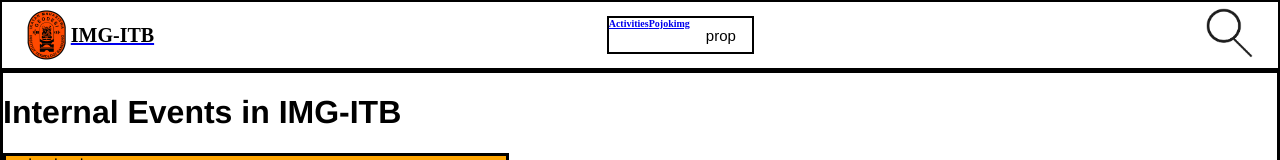
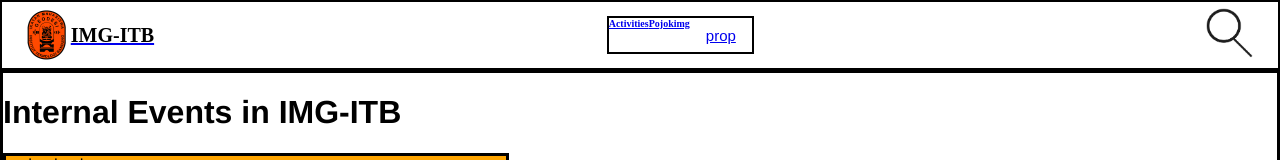
Before and after one commit to samdyra/website-IMG, a React (Vite) app: page /Activities in a window 1280 px wide. Shown: the top 160 px of the page. Built offline with nearby package versions, Linux system fonts and the light colour scheme.

Commit message:
changes to dropdown

```diff
--- a/src/Components/Dropdown/index.jsx
+++ b/src/Components/Dropdown/index.jsx
@@ -1,12 +1,14 @@
 import React from "react";
 import style from "./style.module.scss";
-
+import { Link } from "react-router-dom";
 const Dropdown = () => {
   const { dropdown, dropbtn, dropdowncontent } = style;
   return (
     <div className={dropdown}>
       <button className={dropbtn}>
-        prop
+        <Link to='/'>
+          prop
+          </Link>
       </button>
       <div className={dropdowncontent}>
         <a href="#">prop</a>
```
